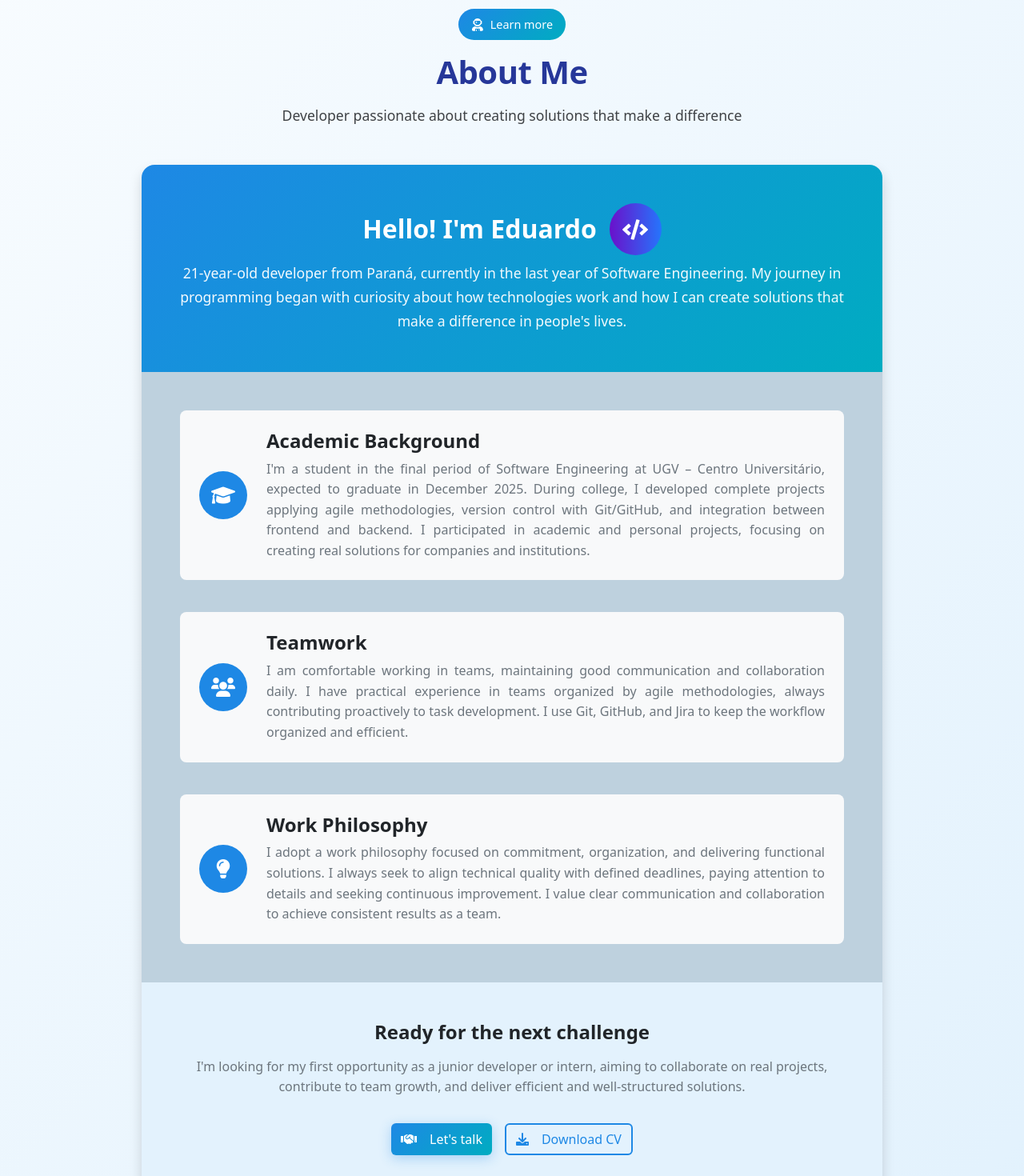
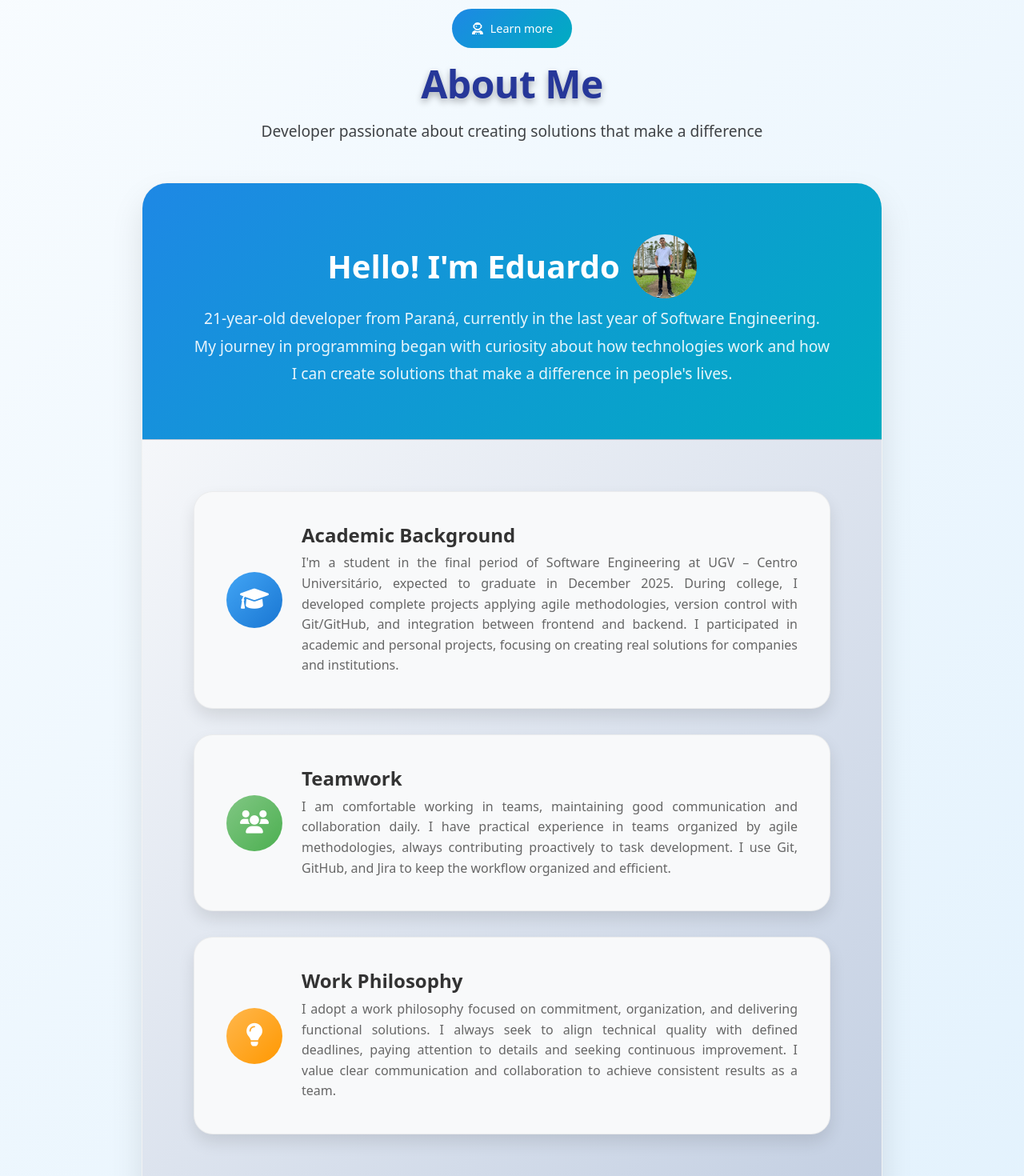
Before and after one commit to EduardoWagner03/Portfolio-Eduardo-Wagner, a React (Create React App) app in the folder frontend/: page / in a window 1280 px wide. Shown: the part 1040-2510 px from the top of the page at 80% size. Built offline with nearby package versions, Linux system fonts and the light colour scheme.

Commit message:
Adiciona animação fadeIn para transições suaves de opacidade

```diff
--- a/frontend/src/App.jsx
+++ b/frontend/src/App.jsx
@@ -4,14 +4,13 @@ import React, { useState, useEffect } from "react";
 import { FaBriefcase, FaGithub, FaLinkedin, FaEnvelope, FaExternalLinkAlt, FaCode, FaDatabase, FaTools, FaCloud, FaDesktop, FaCogs, FaRocket, FaUserAstronaut, FaPhone, FaShieldAlt,
 } from "react-icons/fa";
 import { SiJira } from "react-icons/si";
-// Remover a importação: import { projects, skills } from "./data/projectsData";
 import Header from "./components/Header";
 import Footer from "./components/Footer";
 import ProjectModal from "./components/ProjectModal";
 import Loader from "./components/Loader";
 import ScrollAnimations from "./components/ScrollAnimations";
+import { useTranslation } from "react-i18next";
 import "../src/translations/i18next";
-import { useTranslation } from "react-i18next";
 import "./styles/Header.css";
 import "./styles/index.css";
 import "./styles/dark-mode.css";
@@ -240,72 +239,66 @@ function App() {
         </section>
 
         {/* 2. Sobre Mim com Animações */}
-        <section id="about" className="about-section section-gradient parallax-container" >
+      <section id="about" className="about-section section-gradient parallax-container">
         <div className="container">
           <div className="section-header text-center mb-5 animate-on-scroll animate-fade-in">
-              <span className="section-badge"
-                style={{ display: "inline-flex", alignItems: "center", gap: "0.5rem", }} >
+            <span className="section-badge" style={{ display: "inline-flex", alignItems: "center", gap: "0.5rem", backdropFilter: 'blur(10px)', borderRadius: '2rem', padding: '0.8rem 1.5rem' }} >
               <FaUserAstronaut className="svg-icon-animated"
-                  style={{ color: "#fff", verticalAlign: "middle", fontSize: "1.1em", }} />
+                style={{ verticalAlign: "middle", fontSize: "1.1em", }} />
               {t("aboutBadge")}
             </span>
-              <h2 className="section-title">{t("aboutTitle")}</h2>
-              <p className="section-subtitle">{t("aboutSubtitle")}</p>
+            <h2 className="section-title" style={{ color: '#263799', fontSize: '3rem', fontWeight: 'bold', textShadow: '0 4px 8px rgba(0,0,0,0.3)' }}>{t("aboutTitle")}</h2>
+            <p className="section-subtitle" style={{ color: '#3f4245', fontSize: '1.2rem' }}>{t("aboutSubtitle")}</p>
           </div>
           <div className="row justify-content-center">
             <div className="col-lg-10">
-                <div className="about-content-modern animate-on-scroll animate-scale-in parallax-element" data-speed="0.1" >
-                  <div className="about-intro">
-                    <h3
-                      style={{ display: "inline-flex", alignItems: "center", gap: "1rem", }} >
+              <div className="about-content-modern animate-on-scroll animate-scale-in parallax-element" data-speed="0.1" style={{ background: 'rgba(255,255,255,0.95)', borderRadius: '2rem', boxShadow: '0 20px 40px rgba(0,0,0,0.1)', overflow: 'hidden', border: '1px solid rgba(0,0,0,0.05)' }}>
+                <div className="about-intro" style={{ background: 'linear-gradient(135deg, #1e88e5 0%, #00acc1 100%)', color: '#fff', padding: '4rem', textAlign: 'center' }}>
+                  <h3 style={{ display: "inline-flex", alignItems: "center", gap: "1rem", fontSize: '2.5rem', fontWeight: '700' }}>
                     {t("aboutHello")}
-                      <span className="icon-gradient">
-                        <FaCode className="icon-gradient-code svg-icon-animated" />
+                    <span className="icon-gradient" style={{ background: 'linear-gradient(45deg, #ff6b6b, #4ecdc4)', borderRadius: '50%', width: '80px', height: '80px', display: 'flex', alignItems: 'center', justifyContent: 'center' }}>
+                      <img src="/images/img.jpeg" alt="Foto de Eduardo Wagner" style={{ width: '100%', height: '100%', borderRadius: '50%', objectFit: 'cover' }} />
                     </span>
                   </h3>
-                    <p className="intro-text">{t("aboutIntroText")}</p>
+                  <p className="intro-text" style={{ fontSize: '1.2rem', lineHeight: '1.8', opacity: '0.9' }}>{t("aboutIntroText")}</p>
                 </div>
-                  <div className="about-journey">
-                    <div className="journey-item animate-on-scroll animate-slide-left">
-                      <div className="journey-icon">
+                <div className="about-journey" style={{ padding: '4rem', background: 'linear-gradient(135deg, #f5f7fa 0%, #c3cfe2 100%)', borderTop: '1px solid rgba(0,0,0,0.1)' }}>
+                  <div className="journey-item animate-on-scroll animate-slide-left" style={{ animationDelay: '0.2s', background: '#f8f9fa', borderRadius: '1.5rem', boxShadow: '0 10px 20px rgba(0,0,0,0.1)', marginBottom: '2rem', padding: '2.5rem', transition: 'transform 0.3s, box-shadow 0.3s', border: '1px solid rgba(0,0,0,0.05)' }} onMouseEnter={(e) => { e.currentTarget.style.transform = 'translateY(-15px)'; e.currentTarget.style.boxShadow = '0 20px 40px rgba(0,0,0,0.15)'; }} onMouseLeave={(e) => { e.currentTarget.style.transform = 'translateY(0)'; e.currentTarget.style.boxShadow = '0 10px 20px rgba(0,0,0,0.1)'; }}>
+                    <div className="journey-icon" style={{ width: '70px', height: '70px', background: 'linear-gradient(135deg, #42a5f5 0%, #1976d2 100%)', borderRadius: '50%', display: 'flex', alignItems: 'center', justifyContent: 'center', color: '#fff', fontSize: '1.8rem', marginRight: '1.5rem', transition: 'all 0.3s ease', animation: 'fadeIn 2s ease-in-out' }}>
                       <i className="fas fa-graduation-cap svg-icon-animated"></i>
                     </div>
                     <div className="journey-content">
-                        <h4>{t("aboutAcademicTitle")}</h4>
-                        <p>{t("aboutAcademicText")}</p>
+                      <h4 style={{ color: '#333', fontWeight: '600', marginBottom: '0.5rem' }} title="Clique para mais detalhes">{t("aboutAcademicTitle")}</h4>
+                      <p style={{ color: '#666', lineHeight: '1.6' }}>{t("aboutAcademicText")}</p>
                     </div>
                   </div>
-                    <div className="journey-item animate-on-scroll animate-slide-right">
-                      <div className="journey-icon">
+                  <div className="journey-item animate-on-scroll animate-slide-right" style={{ animationDelay: '0.4s', background: '#f8f9fa', borderRadius: '1.5rem', boxShadow: '0 10px 20px rgba(0,0,0,0.1)', marginBottom: '2rem', padding: '2.5rem', transition: 'transform 0.3s, box-shadow 0.3s', border: '1px solid rgba(0,0,0,0.05)' }} onMouseEnter={(e) => { e.currentTarget.style.transform = 'translateY(-15px)'; e.currentTarget.style.boxShadow = '0 20px 40px rgba(0,0,0,0.15)'; }} onMouseLeave={(e) => { e.currentTarget.style.transform = 'translateY(0)'; e.currentTarget.style.boxShadow = '0 10px 20px rgba(0,0,0,0.1)'; }}>
+                    <div className="journey-icon" style={{ width: '70px', height: '70px', background: 'linear-gradient(135deg, #81c784 0%, #4caf50 100%)', borderRadius: '50%', display: 'flex', alignItems: 'center', justifyContent: 'center', color: '#fff', fontSize: '1.8rem', marginRight: '1.5rem', transition: 'all 0.3s ease', animation: 'fadeIn 2s ease-in-out' }}>
                       <i className="fas fa-users svg-icon-animated"></i>
                     </div>
                     <div className="journey-content">
-                        <h4>{t("aboutTeamTitle")}</h4>
-                        <p>{t("aboutTeamText")}</p>
+                      <h4 style={{ color: '#333', fontWeight: '600', marginBottom: '0.5rem' }} title="Clique para mais detalhes">{t("aboutTeamTitle")}</h4>
+                      <p style={{ color: '#666', lineHeight: '1.6' }}>{t("aboutTeamText")}</p>
                     </div>
                   </div>
-                    <div className="journey-item animate-on-scroll animate-slide-left">
-                      <div className="journey-icon">
+                  <div className="journey-item animate-on-scroll animate-slide-left" style={{ animationDelay: '0.6s', background: '#f8f9fa', borderRadius: '1.5rem', boxShadow: '0 10px 20px rgba(0,0,0,0.1)', marginBottom: '2rem', padding: '2.5rem', transition: 'transform 0.3s, box-shadow 0.3s', border: '1px solid rgba(0,0,0,0.05)' }} onMouseEnter={(e) => { e.currentTarget.style.transform = 'translateY(-15px)'; e.currentTarget.style.boxShadow = '0 20px 40px rgba(0,0,0,0.15)'; }} onMouseLeave={(e) => { e.currentTarget.style.transform = 'translateY(0)'; e.currentTarget.style.boxShadow = '0 10px 20px rgba(0,0,0,0.1)'; }}>
+                    <div className="journey-icon" style={{ width: '70px', height: '70px', background: 'linear-gradient(135deg, #ffb74d 0%, #ff9800 100%)', borderRadius: '50%', display: 'flex', alignItems: 'center', justifyContent: 'center', color: '#fff', fontSize: '1.8rem', marginRight: '1.5rem', transition: 'all 0.3s ease', animation: 'fadeIn 2s ease-in-out' }}>
                       <i className="fas fa-lightbulb svg-icon-animated"></i>
                     </div>
                     <div className="journey-content">
-                        <h4>{t("aboutPhilosophyTitle")}</h4>
-                        <p>{t("aboutPhilosophyText")}</p>
+                      <h4 style={{ color: '#333', fontWeight: '600', marginBottom: '0.5rem' }} title="Clique para mais detalhes">{t("aboutPhilosophyTitle")}</h4>
+                      <p style={{ color: '#666', lineHeight: '1.6' }}>{t("aboutPhilosophyText")}</p>
                     </div>
                   </div>
                 </div>
-                  <div className="about-cta animate-on-scroll animate-fade-in">
+                <div className="about-cta animate-on-scroll animate-fade-in" style={{ animationDelay: '0.8s', background: 'linear-gradient(135deg, #e3f2fd 0%, #bbdefb 100%)', padding: '4rem', textAlign: 'center', borderTop: '1px solid rgba(0,0,0,0.1)' }}>
                   <div className="cta-content">
-                      <h4>{t("aboutCtaTitle")}</h4>
-                      <p>{t("aboutCtaText")}</p>
-                      <div className="cta-buttons">
-                        <a href="#contact" className="btn btn-primary smooth-transition" >
+                    <h4 style={{ color: '#333', fontWeight: '600', marginBottom: '1rem', fontSize: '1.8rem' }}>{t("aboutCtaTitle")}</h4>
+                    <p style={{ color: '#666', lineHeight: '1.6', marginBottom: '2rem' }}>{t("aboutCtaText")}</p>
+                    <div className="cta-buttons" style={{ display: 'flex', gap: '1rem', justifyContent: 'center', flexWrap: 'wrap' }}>
+                      <a href="#contact" className="btn btn-primary smooth-transition" style={{ background: 'linear-gradient(135deg, #1e88e5 0%, #00acc1 100%)', border: 'none', padding: '0.75rem 2rem', borderRadius: '2rem', fontWeight: '600', transition: 'transform 0.3s' }} onMouseEnter={(e) => e.currentTarget.style.transform = 'scale(1.05)'} onMouseLeave={(e) => e.currentTarget.style.transform = 'scale(1)'} >
                         <i className="fas fa-handshake me-2"></i>
                         {t("aboutCtaContactBtn")}
-                        </a>
-                        <a href="/cv.pdf" className="btn btn-outline-primary smooth-transition" target="_blank" rel="noreferrer">
-                          <i className="fas fa-download me-2"></i>
-                          {t("aboutCtaDownloadBtn")}
                       </a>
                     </div>
                   </div>
@@ -320,13 +313,11 @@ function App() {
         <section id="skills" className="skills-section section-gradient parallax-container">
           <div className="container">
             <div className="section-header text-center mb-5 animate-on-scroll animate-fade-in">
-              <span className="section-badge"
-                style={{ display: "inline-flex", alignItems: "center", gap: "0.5rem", color: "#fff",}} >
-                <FaCogs className="svg-icon-animated" style={{ fontSize: "1.5em" }} />
+              <span className="section-badge" style={{ display: "inline-flex", alignItems: "center", gap: "0.5rem", backdropFilter: 'blur(10px)', borderRadius: '2rem', padding: '0.8rem 1.5rem' }} > <FaCogs className="svg-icon-animated" style={{ fontSize: "1.5em" }} />
                 {t("skillsBadge")}
               </span>
-              <h2 className="section-title">{t("skillsTitle")}</h2>
-              <p className="section-subtitle">{t("skillsSubtitle")}</p>
+              <h2 className="section-title" style={{ color: '#263799', fontSize: '3rem', fontWeight: 'bold', textShadow: '0 4px 8px rgba(0,0,0,0.3)' }}>{t("skillsTitle")}</h2>
+              <p className="section-subtitle" style={{ color: '#3f4245', fontSize: '1.2rem' }}>{t("skillsSubtitle")}</p>
             </div>
             <div className="skills-grid animate-on-scroll animate-scale-in">
               <div className="row g-4">
@@ -475,14 +466,12 @@ function App() {
         <section id="projects" className="projects-section section-gradient parallax-container" >
           <div className="container">
             <div className="section-header text-center mb-5 animate-on-scroll animate-fade-in">
-              <span className="section-badge"
-                style={{ display: "inline-flex", alignItems: "center", gap: "0.5rem", }} >
-                <FaCode className="svg-icon-animated"
+              <span className="section-badge" style={{ display: "inline-flex", alignItems: "center", gap: "0.5rem", backdropFilter: 'blur(10px)', borderRadius: '2rem', padding: '0.8rem 1.5rem' }} > <FaCode className="svg-icon-animated"
                   style={{ color: "#fff", verticalAlign: "middle", fontSize: "1.1em", }} />
                 {t("projectsBadge")}
               </span>
-              <h2 className="section-title">{t("projectsTitle")}</h2>
-              <p className="section-subtitle">{t("projectsSubtitle")}</p>
+              <h2 className="section-title" style={{ color: '#263799', fontSize: '3rem', fontWeight: 'bold', textShadow: '0 4px 8px rgba(0,0,0,0.3)' }}>{t("projectsTitle")}</h2>
+              <p className="section-subtitle" style={{ color: '#3f4245', fontSize: '1.2rem' }}>{t("projectsSubtitle")}</p>
             </div>
             <div className="projects-grid animate-on-scroll animate-scale-in">
               <div className="row g-4">
@@ -523,14 +512,12 @@ function App() {
         <section id="experience" className="experience-section section-gradient parallax-container" >
           <div className="container">
             <div className="section-header text-center mb-5 animate-on-scroll animate-fade-in">
-              <span className="section-badge"
-                style={{ display: "inline-flex", alignItems: "center", gap: "0.5rem", color: "#fff", }} >
-                <FaBriefcase className="svg-icon-animated"
-                  style={{ color: "#fff", fontSize: "1.1em", verticalAlign: "middle", }}/>
+              <span className="section-badge" style={{ display: "inline-flex", alignItems: "center", gap: "0.5rem", backdropFilter: 'blur(10px)', borderRadius: '2rem', padding: '0.8rem 1.5rem' }} >
+                <FaBriefcase className="svg-icon-animated" style={{ color: "#fff", fontSize: "1.1em", verticalAlign: "middle", }}/>
                 {t("experienceBadge")}
               </span>
-              <h2 className="section-title">{t("experienceTitle")}</h2>
-              <p className="section-subtitle">{t("experienceSubtitle")}</p>
+              <h2 className="section-title" style={{ color: '#263799', fontSize: '3rem', fontWeight: 'bold', textShadow: '0 4px 8px rgba(0,0,0,0.3)' }}>{t("experienceTitle")}</h2>
+              <p className="section-subtitle" style={{ color: '#3f4245', fontSize: '1.2rem' }}>{t("experienceSubtitle")}</p>
             </div>
             <div className="timeline">
               {/* 2021 - Início nos estudos - ESQUERDA */}
@@ -825,14 +812,11 @@ function App() {
         <section id="contact" className="contact-section section-gradient parallax-container" >
           <div className="container">
             <div className="section-header text-center mb-5 animate-on-scroll animate-fade-in">
-              <span className="section-badge"
-                style={{ display: "inline-flex", alignItems: "center", gap: "0.5rem", color: "#fff", }} >
-                <FaPhone className="svg-icon-animated"
-                  style={{ color: "#fff", fontSize: "1.1em", verticalAlign: "middle", }} />
+              <span className="section-badge" style={{ display: "inline-flex", alignItems: "center", gap: "0.5rem", backdropFilter: 'blur(10px)', borderRadius: '2rem', padding: '0.8rem 1.5rem' }} > <FaPhone className="svg-icon-animated" style={{ color: "#fff", fontSize: "1.1em", verticalAlign: "middle", }} />
                 {t("contactBadge")}
               </span>
-              <h2 className="section-title">{t("contactTitle")}</h2>
-              <p className="section-subtitle">{t("contactSubtitle")}</p>
+              <h2 className="section-title" style={{ color: '#263799', fontSize: '3rem', fontWeight: 'bold', textShadow: '0 4px 8px rgba(0,0,0,0.3)' }}>{t("contactTitle")}</h2>
+              <p className="section-subtitle" style={{ color: '#3f4245', fontSize: '1.2rem' }}>{t("contactSubtitle")}</p>
             </div>
             <div className="contact-wrapper">
               <div className="row g-4">
```
Also changed, not shown: frontend/src/styles/animations.css (+10 -0 lines). Lines whose indentation alone changed are shown as unchanged.
